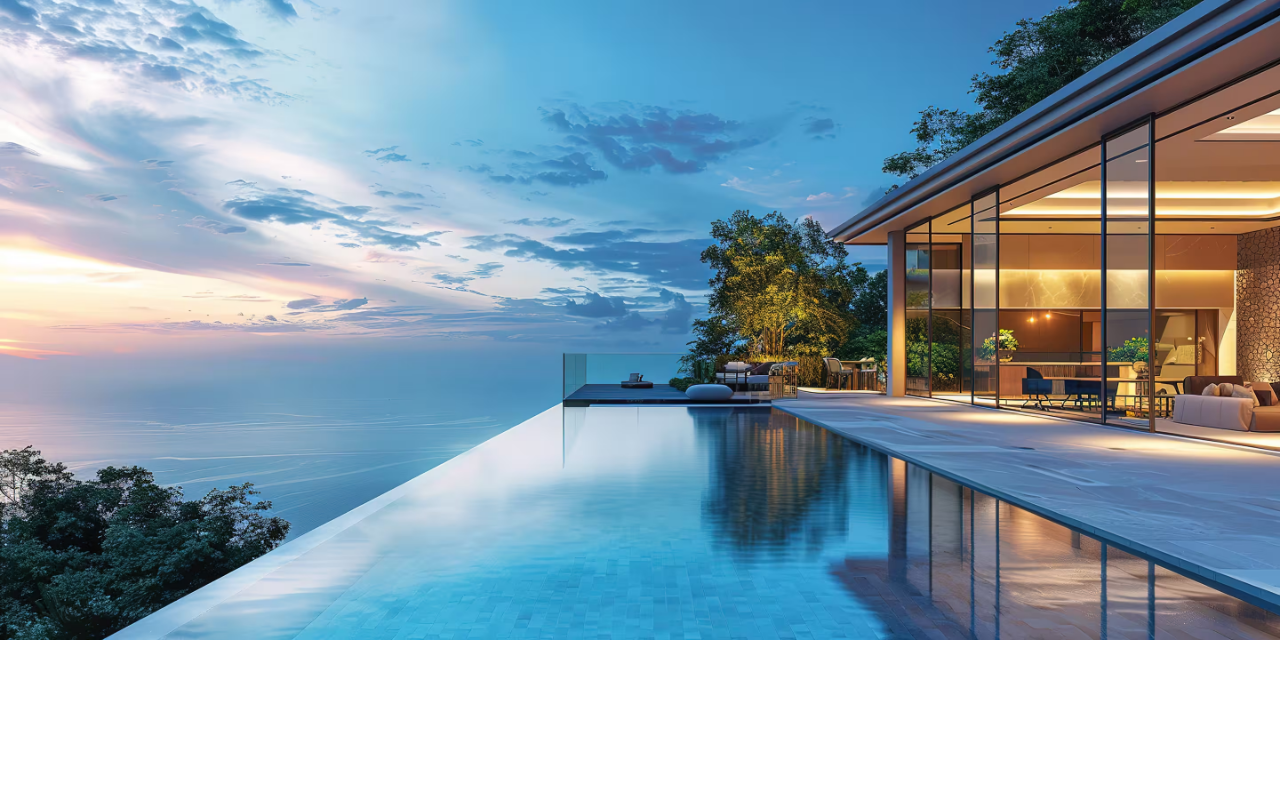
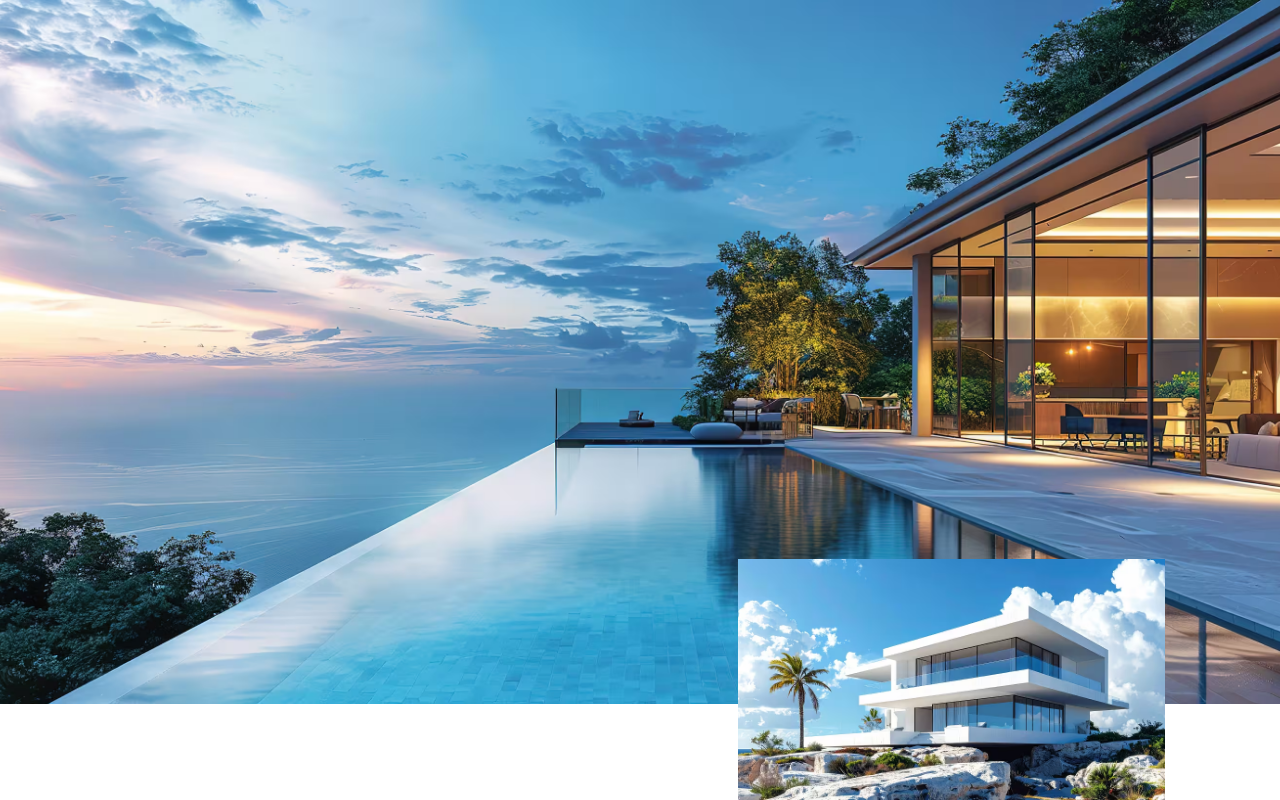
Before and after one commit to thasegawadesign/editorial-hero-prototype, a Next.js app: page / in a window 1280 px wide. Built offline with nearby package versions, Linux system fonts and the light colour scheme.

Commit message:
Hero: update styles for small image overlay

```diff
--- a/src/components/Hero.tsx
+++ b/src/components/Hero.tsx
@@ -78,7 +78,7 @@ export default function Hero() {
 
   return (
     <>
-      <div className={cn('relative w-full h-[80vh]')}>
+      <div className={cn('relative w-full h-screen')}>
         {assets.map((asset, i) => {
           const zIndex = zIndexByAssetIndex.get(i) ?? 1;
           return (
@@ -89,7 +89,25 @@ export default function Hero() {
               width={asset.main.width}
               height={asset.main.height}
               style={{ zIndex }}
-              className={cn('absolute inset-0 w-full h-full object-cover')}
+              className={cn(
+                'absolute inset-0 w-full object-cover h-[92vh] lg:h-[88vh]',
+              )}
+            />
+          );
+        })}
+        {assets.map((asset, i) => {
+          const zIndex = zIndexByAssetIndex.get(i) ?? 1;
+          return (
+            <Image
+              key={i}
+              src={asset.sub.src}
+              alt={asset.sub.alt}
+              width={asset.main.width}
+              height={asset.main.height}
+              style={{ zIndex }}
+              className={cn(
+                'absolute bottom-0 left-0 right-0 mx-auto lg:w-4/12 w-11/12 h-fit object-cover lg:mr-[9vw]',
+              )}
             />
           );
         })}
```
